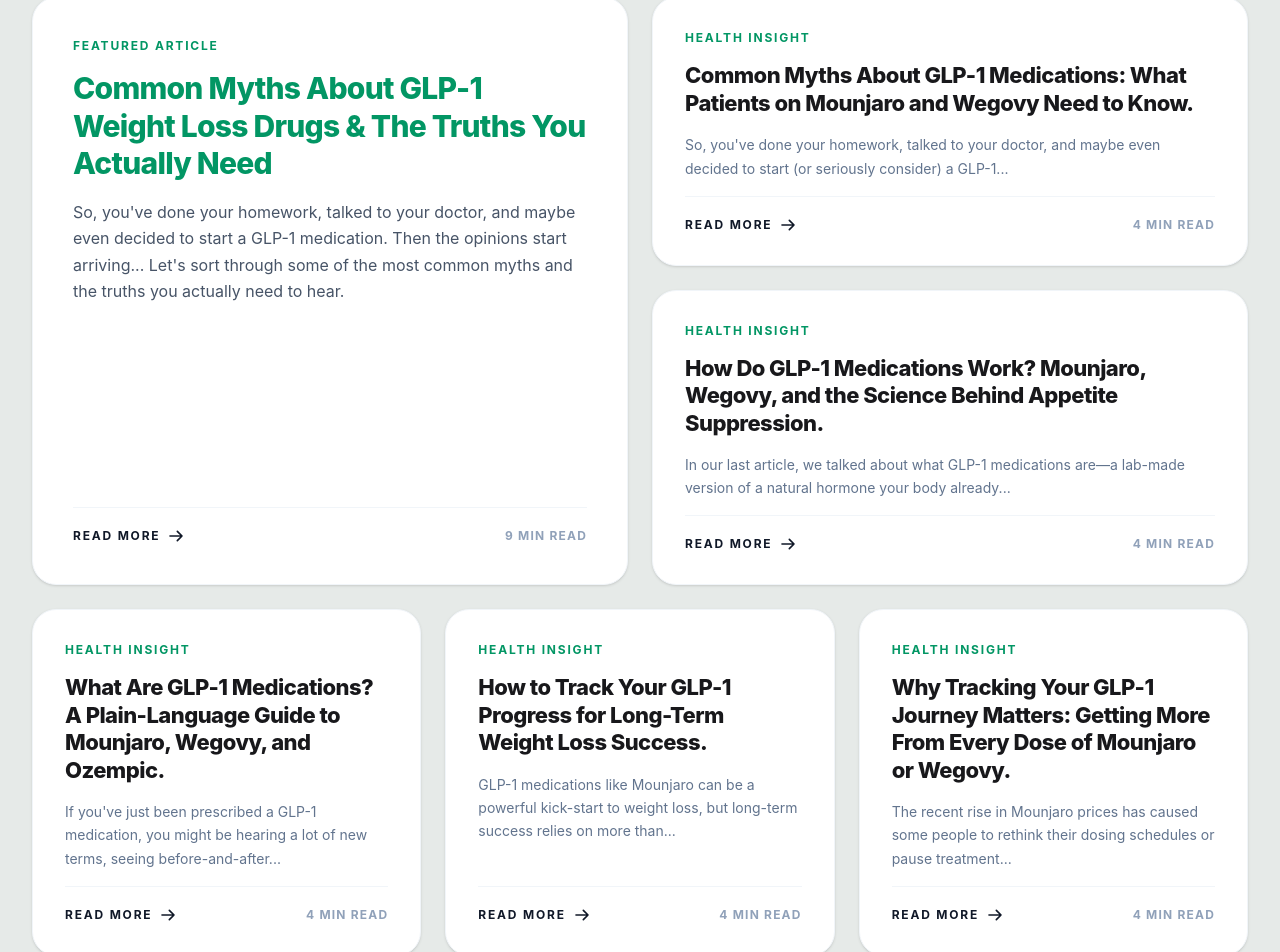
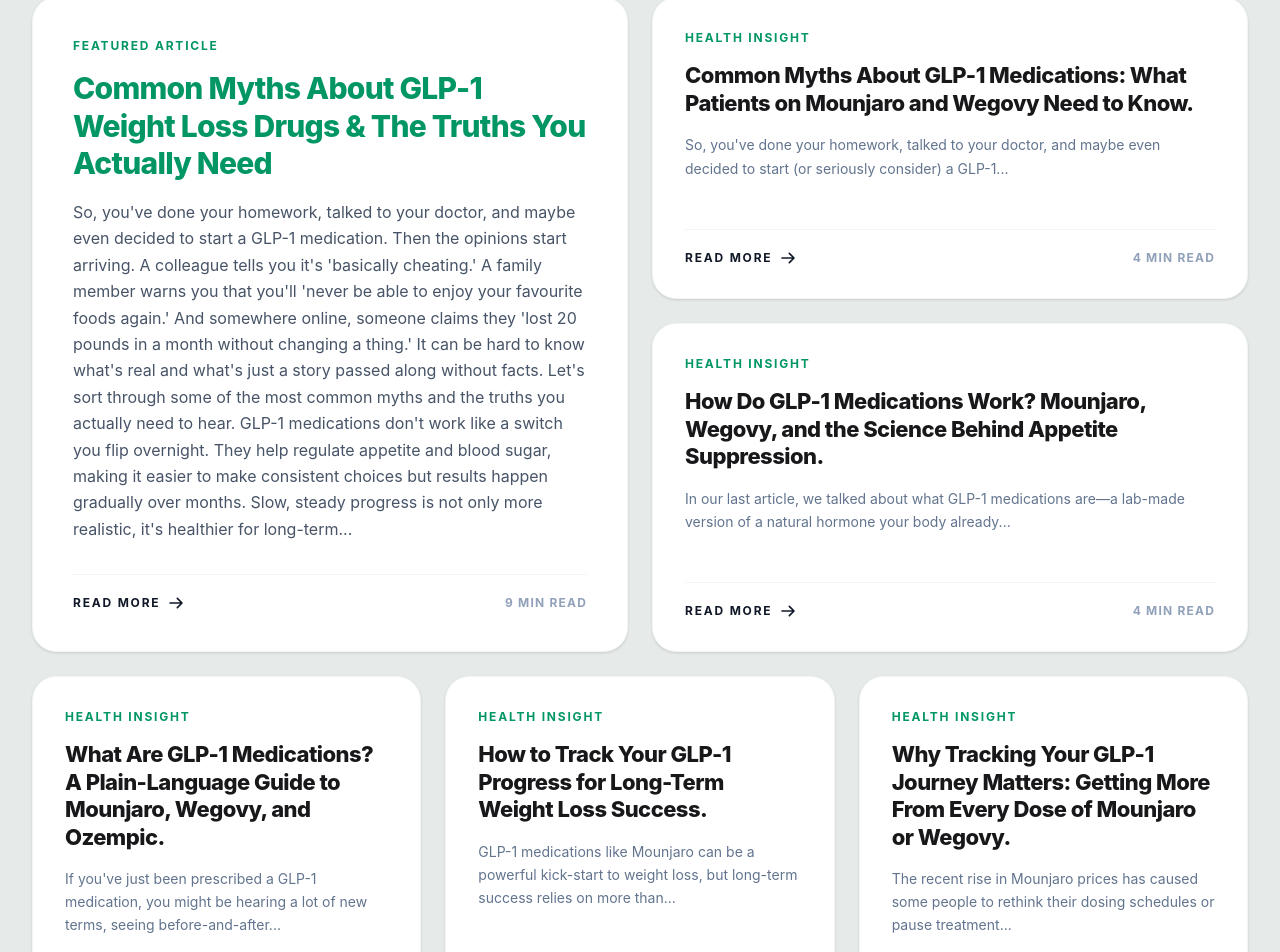
Before and after one commit to ahmadkhan24623-prog/Lotessa, a React (Vite) app: page / in a window 1280 px wide. Shown: the part 1792-2744 px from the top of the page. Built offline with nearby package versions, Linux system fonts and the light colour scheme.

Commit message:
commit chnage in cards text

```diff
--- a/src/features/main/cards/cards.jsx
+++ b/src/features/main/cards/cards.jsx
@@ -65,7 +65,7 @@ const Cards = () => {
       id: 1,
       category: "Featured Article",
       title: "Common Myths About GLP-1 Weight Loss Drugs & The Truths You Actually Need",
-      description: "So, you've done your homework, talked to your doctor, and maybe even decided to start a GLP-1 medication. Then the opinions start arriving... Let's sort through some of the most common myths and the truths you actually need to hear.",
+      description: "So, you've done your homework,  talked to your doctor, and maybe even decided to start a GLP-1 medication. Then the opinions start arriving. A colleague tells you it's 'basically cheating.' A family member warns you that you'll 'never be able to enjoy your favourite foods again.' And somewhere online, someone claims they 'lost 20 pounds in a month without changing a thing.' It can be hard to know what's real and what's just a story passed along without facts. Let's sort through some of the most common myths and the truths you actually need to hear. GLP-1 medications don't work like a switch you flip overnight. They help regulate appetite and blood sugar, making it easier to make consistent choices but results happen gradually over months. Slow, steady progress is not only more realistic, it's healthier for long-term...",
       readTime: "9 MIN READ"
     },
     {
```
Also changed, not shown: src/features/footer/footerSection.jsx (+1 -10 lines).
